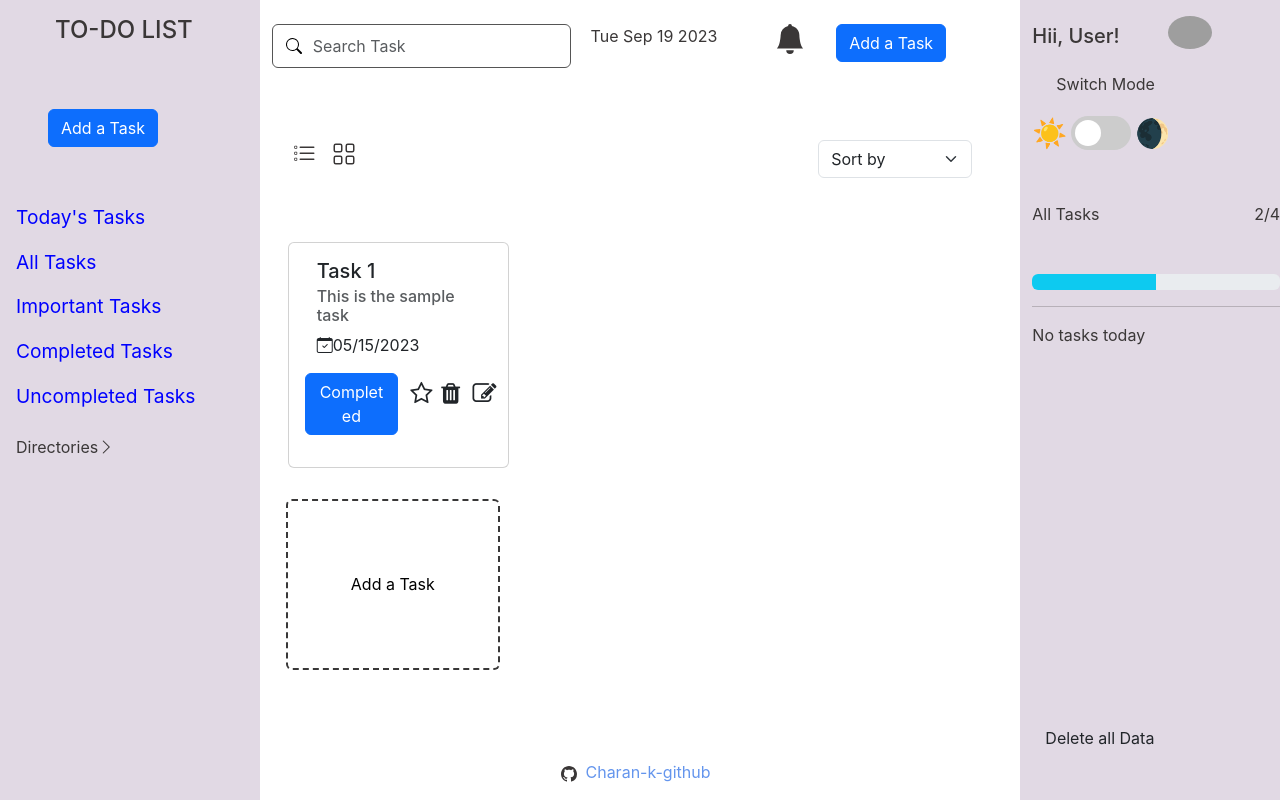
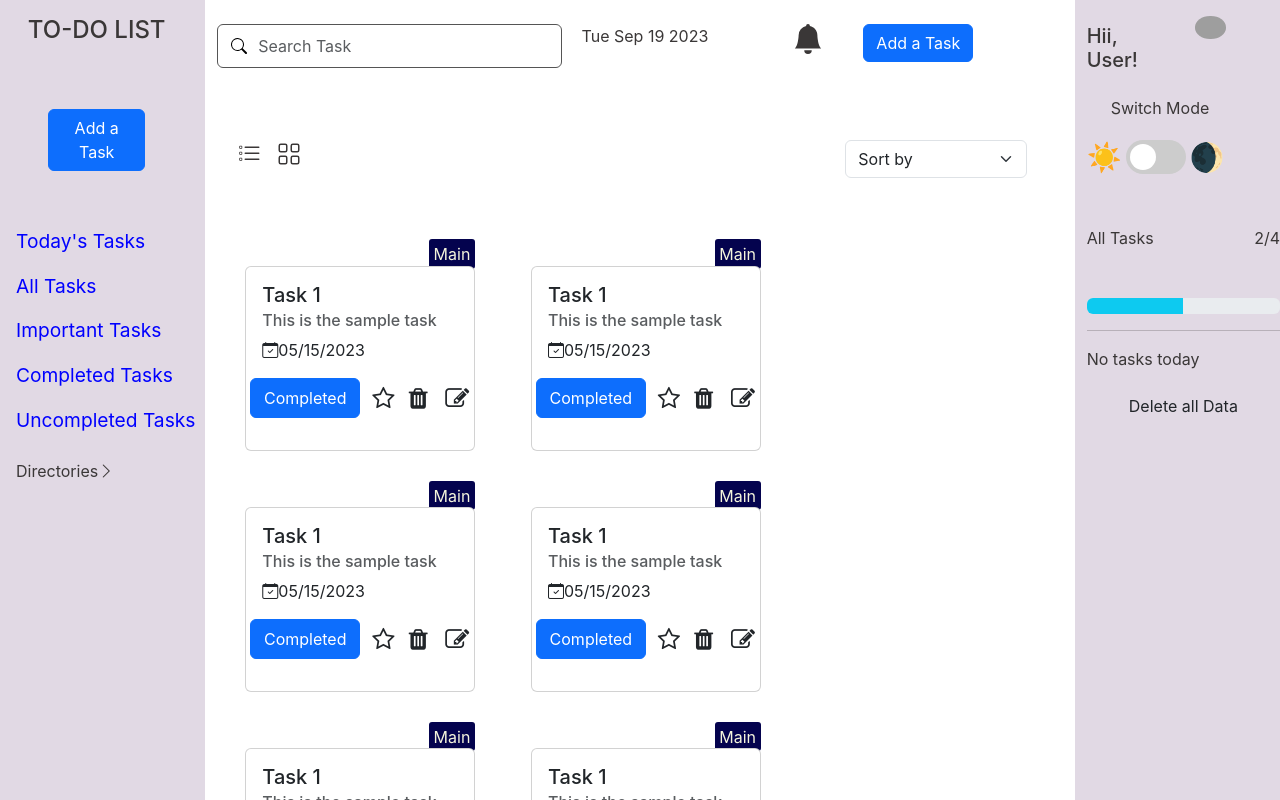
Before and after one commit to charankulal/myTasks, a React (Create React App) app: page / in a window 1280 px wide. Shown: the top 800 px of the page. Built offline with nearby package versions, Linux system fonts and the light colour scheme; grey boxes are pictures that could not be loaded.

Commit message:
Completed card design

```diff
--- a/src/App.js
+++ b/src/App.js
@@ -20,7 +20,7 @@ function App() {
   return (
     <>
 
-    <div className={`row app ${isDarkMode ? 'dark-mode' : 'light-mode'}`}>
+    <div className={`row app ${isDarkMode ? 'dark-mode' : 'light-mode'} `}>
     <button type="button"
         data-toggle="collapse"
         data-target="#filters"
@@ -30,13 +30,13 @@ function App() {
 
       <Leftsection isDarkMode={isDarkMode}/>
     </div>
-    <div className={`col-7 px-4 center ${isDarkMode ? 'dark-mode' : 'light-mode'}  min-vh-100`} >
+    <div className={`col-8 px-4 center ${isDarkMode ? 'dark-mode' : 'light-mode'} `} >
 
     <CenterSection isDarkMode={isDarkMode}/>
 
      </div>
 
-    <div className={`col align-items-end right ${isDarkMode ? 'dark-mode' : 'light-mode'}  min-vh-100`}>
+    <div className={`col align-items-end right ${isDarkMode ? 'dark-mode' : 'light-mode'}  `}>
 
       <RightSection/>
       <p className="px-4 " >Switch Mode</p>
--- a/src/Components/Card.js
+++ b/src/Components/Card.js
@@ -1,8 +1,8 @@
 import React from "react";
 import $ from "jquery";
+import "../Styles/Card.css";
 
-const Card = () => {
-
+const Card = (props) => {
   $(document).ready(function () {
     let i = 0;
     $(".star").on("click", function () {
@@ -13,7 +13,6 @@ const Card = () => {
       } else if (i % 2 === 0) {
         $(".star").removeClass("fa-star");
         $(".star").addClass("fa-star-o ");
-
       }
     });
   });
@@ -27,7 +26,18 @@ const Card = () => {
   };
 
   return (
-    <div className="card m-3" style={{ width: " 30%",height:"150%"}}>
+    <>
+      <div
+        className={`m-3 outerborder ${props.isListView && "list"} ${
+          props.isDarkMode ? "dark-mode" : "light-mode"
+        }`}
+        data-bs-theme={`${
+          props.isDarkMode ? "dark" : "light"
+        }`}
+
+      >
+        <span className="directorybutton">Main</span>
+        <div className="card">
           <div className="card-body">
             <h5 className="card-title">Task 1</h5>
             <h6 className="card-subtitle mb-2 text-body-secondary">
@@ -52,6 +62,8 @@ const Card = () => {
             </div>
           </div>
         </div>
+      </div>
+    </>
   );
 };
 
--- a/src/Components/CenterSection.js
+++ b/src/Components/CenterSection.js
@@ -7,7 +7,7 @@
  * `props.isDarkMode`.
  * @returns The CenterSection component is being returned.
  */
-import React ,{useState} from "react";
+import React, { useState } from "react";
 import "../Styles/CenterSection.css";
 import NewTaskModal from "./NewTaskModal";
 import "../Styles/NewTaskModal.css";
@@ -15,19 +15,16 @@ import Card from "./Card";
 
 export default function CenterSection(props) {
   var date = new Date().toDateString();
-  const [list, setlist] = useState(false)
+  const [list, setlist] = useState(false);
 
+  const listView = () => {
+    setlist(true);
+    console.log(list);
+  };
 
-
-  const listView=()=>{
-
-    setlist(true)
-    console.log(list)
-  }
-
-  const gridView=()=>{
-setlist(false)
-  }
+  const gridView = () => {
+    setlist(false);
+  };
 
   return (
     <>
@@ -205,9 +202,14 @@ setlist(false)
               onClick={gridView}
             >
               <path d="M1 2.5A1.5 1.5 0 0 1 2.5 1h3A1.5 1.5 0 0 1 7 2.5v3A1.5 1.5 0 0 1 5.5 7h-3A1.5 1.5 0 0 1 1 5.5v-3zM2.5 2a.5.5 0 0 0-.5.5v3a.5.5 0 0 0 .5.5h3a.5.5 0 0 0 .5-.5v-3a.5.5 0 0 0-.5-.5h-3zm6.5.5A1.5 1.5 0 0 1 10.5 1h3A1.5 1.5 0 0 1 15 2.5v3A1.5 1.5 0 0 1 13.5 7h-3A1.5 1.5 0 0 1 9 5.5v-3zm1.5-.5a.5.5 0 0 0-.5.5v3a.5.5 0 0 0 .5.5h3a.5.5 0 0 0 .5-.5v-3a.5.5 0 0 0-.5-.5h-3zM1 10.5A1.5 1.5 0 0 1 2.5 9h3A1.5 1.5 0 0 1 7 10.5v3A1.5 1.5 0 0 1 5.5 15h-3A1.5 1.5 0 0 1 1 13.5v-3zm1.5-.5a.5.5 0 0 0-.5.5v3a.5.5 0 0 0 .5.5h3a.5.5 0 0 0 .5-.5v-3a.5.5 0 0 0-.5-.5h-3zm6.5.5A1.5 1.5 0 0 1 10.5 9h3a1.5 1.5 0 0 1 1.5 1.5v3a1.5 1.5 0 0 1-1.5 1.5h-3A1.5 1.5 0 0 1 9 13.5v-3zm1.5-.5a.5.5 0 0 0-.5.5v3a.5.5 0 0 0 .5.5h3a.5.5 0 0 0 .5-.5v-3a.5.5 0 0 0-.5-.5h-3z" />
-          </svg></div>
-          <div className="col-3 align-self-end" >
-          <select className="form-select sortlist" aria-label="Default select example" data-bs-theme={`${props.isDarkMode ? "dark" : "light"}`}>
+            </svg>
+          </div>
+          <div className="col-3 align-self-end">
+            <select
+              className="form-select sortlist"
+              aria-label="Default select example"
+              data-bs-theme={`${props.isDarkMode ? "dark" : "light"}`}
+            >
               <option defaultValue={true}>Sort by</option>
               <option value="1">Order Added</option>
               <option value="2">Earliest First</option>
@@ -217,15 +219,19 @@ setlist(false)
             </select>
           </div>
         </div>
-        <Card/>
-        <div className="row centersectiontasklist">
-          <NewTaskModal isDarkMode={props.isDarkMode} isListView={list}/>
+        <Card isListView={list} isDarkMode={props.isDarkMode} />
+        <Card isListView={list} isDarkMode={props.isDarkMode} />
+        <Card isListView={list} isDarkMode={props.isDarkMode} />
+        <Card isListView={list} isDarkMode={props.isDarkMode} />
+        <Card isListView={list} isDarkMode={props.isDarkMode} />
+        <Card isListView={list} isDarkMode={props.isDarkMode} />
+        <Card isListView={list} isDarkMode={props.isDarkMode} />
 
-
-
+        <span className="col">
+          <NewTaskModal isDarkMode={props.isDarkMode} isListView={list} />
+        </span>
       </div>
-
-        <footer className="mt-auto fixed-bottom text-center">
+      {/* <footer className="mt-auto fixed-bottom text-center">
           <p className="footer mb-3">
             <svg
               xmlns="http://www.w3.org/2000/svg"
@@ -244,8 +250,7 @@ setlist(false)
               Charan-k-github
             </a>
           </p>
-        </footer>
-      </div>
+        </footer> */}
     </>
   );
 }
--- a/src/Components/NewTaskModal.js
+++ b/src/Components/NewTaskModal.js
@@ -3,10 +3,7 @@ import "../Styles/NewTaskModal.css"
 
 export default function NewTaskModal(props) {
 
-  const onClick=()=>{
-    console.log(props.isListView)
 
-  }
 
   return (
     <>
@@ -20,7 +17,6 @@ export default function NewTaskModal(props) {
         data-bs-toggle="modal"
         data-bs-target="#exampleModal"
         id="btn"
-        onClick={onClick}
 
       >
         Add a Task
--- a/src/Components/Progressbar.js
+++ b/src/Components/Progressbar.js
@@ -24,7 +24,7 @@ export default function Progressbar() {
       </div>
       <hr />
       <p>No tasks today</p>
-      <p align="centre" style={{marginTop:"150%"}}>
+      <p align="center" >
   <input type="button" className="btn no-border" value="Delete all Data" style={{cursor:"pointer"}} />
 </p>
 
--- /dev/null
+++ b/src/Styles/Card.css
@@ -0,0 +1,25 @@
+.directorybutton{
+background-color: rgb(4, 3, 78);
+color: beige;
+margin-left: 80%;
+padding: 2%;
+border-radius: 3px;
+width: max-content;
+}
+
+.outerborder{
+    height: 150%;
+    width: 30%;
+}
+.outerborder.list {
+    height: 10%;
+    width: 100%;
+}
+.outerborder.list .directorybutton{
+
+    margin-left: 92%;
+    height: 8%;
+}
+.card.dark-mode{
+    background-color: rgb(28, 28, 28);
+}
--- a/src/Styles/CenterSection.css
+++ b/src/Styles/CenterSection.css
@@ -17,3 +17,6 @@ form.nosubmit {
   .align-self-end{
     margin-left: 25%;
   }
+  .h-100{
+    height: 300% !important;
+  }
--- a/src/Styles/NewTaskModal.css
+++ b/src/Styles/NewTaskModal.css
@@ -15,9 +15,10 @@ input[type="checkbox"] {
   }
 
 .add-task-button.light-mode{
-    height: 250%;
-    width: 30%;
-    margin: 2%;
+    height: 75%;
+    width: 40%;
+    margin-left: 4%;
+    margin-top: 6%;
     background-color: white;
     color: black;
     border: 2px dashed rgb(56, 55, 55);
@@ -28,9 +29,11 @@ input[type="checkbox"] {
     border: 2px dashed rgb(56, 55, 55);
 }
 .add-task-button.dark-mode{
-    height: 250%;
-    width: 30%;
-    margin: 2%;
+
+    height: 75%;
+    width: 40%;
+    margin-left: 4%;
+    margin-top: 6%;
     background-color: rgb(28, 28, 28);
     border: 2px dashed rgb(160, 156, 156);
     color: white;
```
Also changed, not shown: src/Components/RightSection.js (+9 -8 lines), 1 other file (tests, documents, lock files or other folders). Lines whose indentation alone changed are shown as unchanged.
